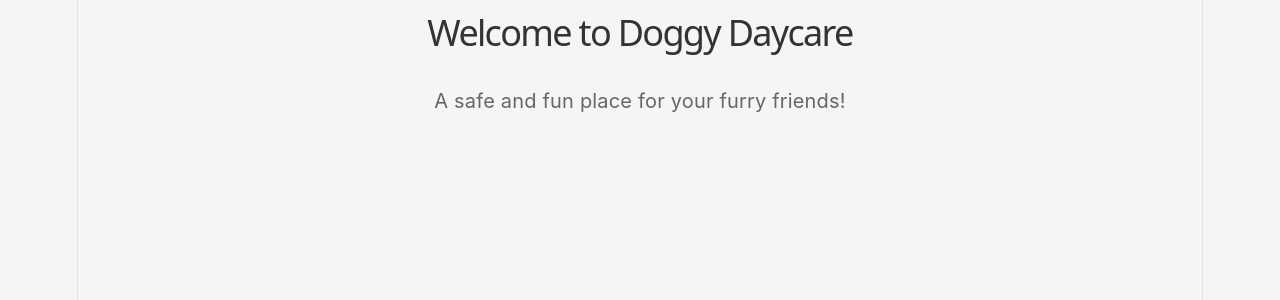
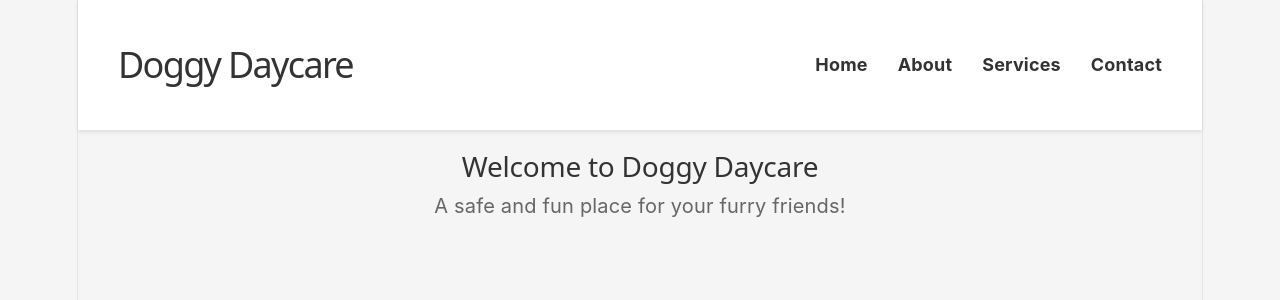
Before and after one commit to GreedyGobling/Doggy-Daycare, a React (Vite) app: page / in a window 1280 px wide. Shown: the top 300 px of the page. Built offline with nearby package versions, Linux system fonts and the light colour scheme.

Commit message:
Style welcome page navigation.

```diff
--- a/src/App.css
+++ b/src/App.css
@@ -10,10 +10,42 @@ div {
   text-align: center;
 }
 
+header {
+  display: flex;
+  justify-content: space-between;
+  align-items: center;
+  background-color: #fff;
+  padding: 20px 40px;
+  box-shadow: 0 2px 4px rgba(0, 0, 0, 0.1);
+}
+
 h1 {
   color: #333;
+  font-size: 36px;
+}
+
+nav ul {
+  list-style: none;
+  display: flex;
+  gap: 30px;
+}
+
+nav a {
+  text-decoration: none;
+  color: #333;
+  font-size: 18px;
+  font-weight: bold;
+
+}
+
+nav a:hover {
+  color: #4a90e2;
+}
+
+h2 {
+  color: #333;
+  font-size: 28px;
   margin-top: 20px;
-  font-size: 36px;
 }
 
 p {
--- a/src/App.jsx
+++ b/src/App.jsx
@@ -1,18 +1,28 @@
-import { useState } from 'react'
-import heroImg from './assets/hero.png'
-import reactLogo from './assets/react.svg'
-import viteLogo from './assets/vite.svg'
 import './App.css'
 
 function App() {
-  const [count, setCount] = useState(0)
 
   return (
-    <>
-    <h1>Welcome to Doggy Daycare</h1>
+    <div>
+      <header>
+        <h1>Doggy Daycare</h1>
+
+    <nav>
+      <ul>
+        <li><a href="#home">Home</a></li>
+        <li><a href="#about">About</a></li>
+        <li><a href="#services">Services</a></li>
+        <li><a href="#contact">Contact</a></li>
+      </ul>
+    </nav>
+      </header>
+
+      <h2>Welcome to Doggy Daycare</h2>
+
+
     <p>A safe and fun place for your furry friends!</p>
 
-    </>
+    </div>
   )
 }
 
```
